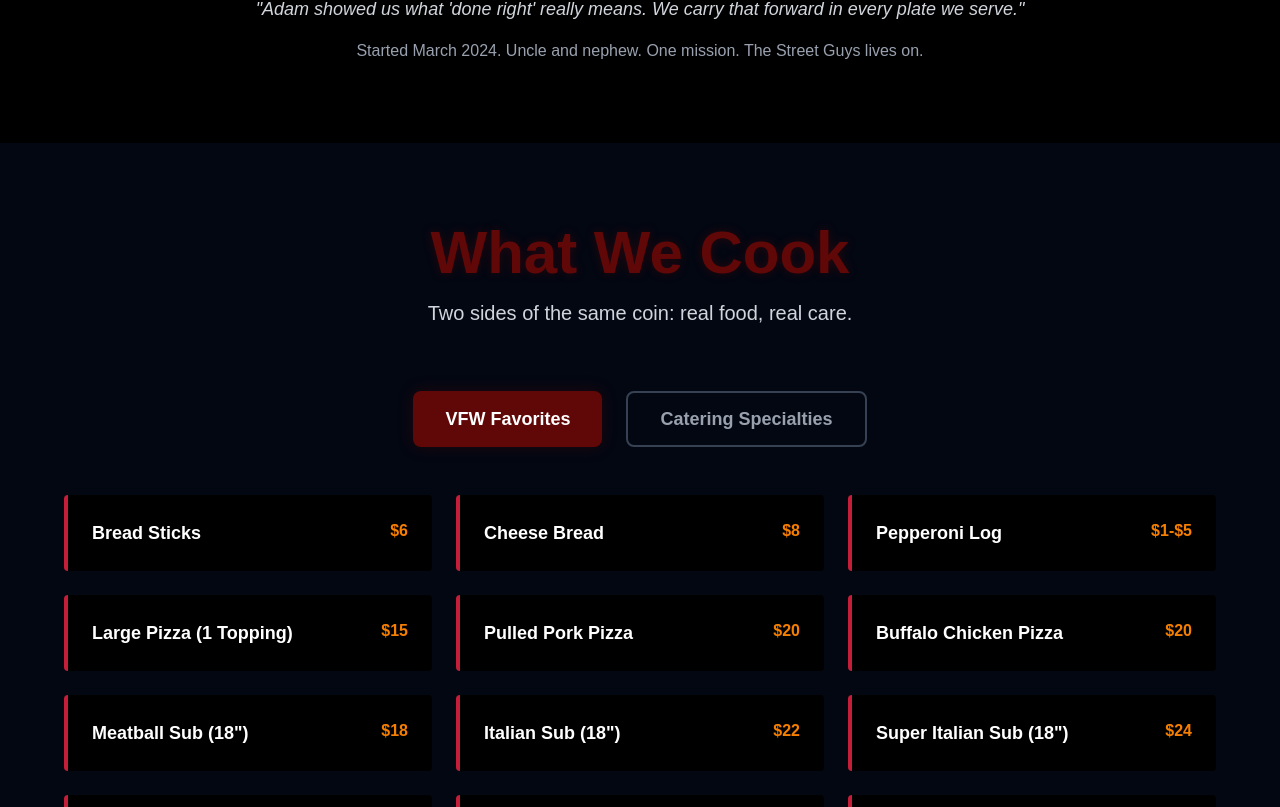
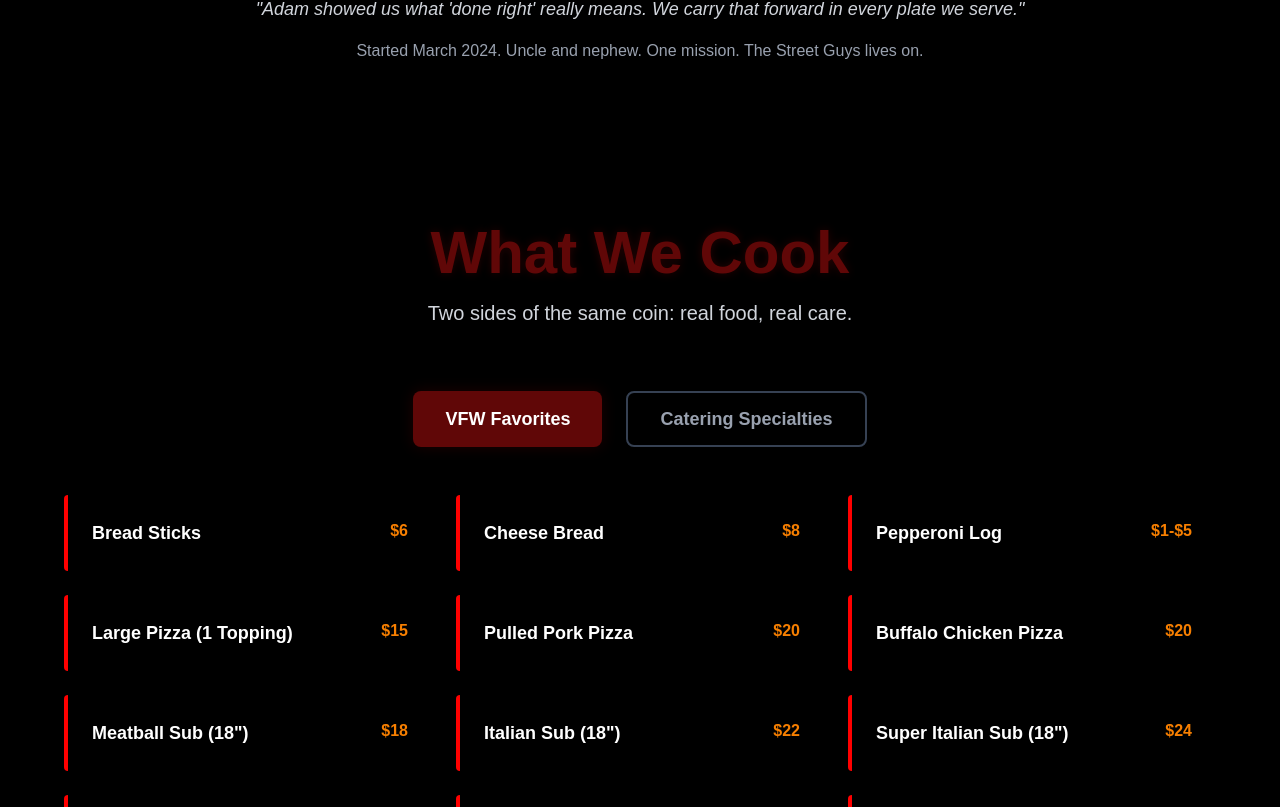
Before and after one commit to chrissyraine/the-street-guys, a Next.js app: page / in a window 1280 px wide. Shown: the part 1933-2740 px from the top of the page. Built offline with nearby package versions, Linux system fonts and the light colour scheme.

Commit message:
Make Menu section transparent and update red accent color to #FF0000

```diff
--- a/app/components/Menu.tsx
+++ b/app/components/Menu.tsx
@@ -55,7 +55,7 @@
   ];
 
   return (
-    <section className="w-full bg-gray-950 py-20 px-6">
+    <section className="w-full bg-transparent py-20 px-6">
       <div className="max-w-6xl mx-auto">
         {/* Section heading */}
         <div className="text-center mb-16">
@@ -96,7 +96,7 @@
           {(activeTab === "vfw" ? vfwMenu : cateringMenu).map((item) => (
             <div
               key={item.name}
-              className="bg-black border-l-4 border-[#C41E3A] p-6 rounded hover:border-[#F77F00] transition-colors"
+              className="bg-black border-l-4 border-[#FF0000] p-6 rounded hover:border-[#FF0000] transition-colors"
             >
               <div className="flex justify-between items-start gap-4">
                 <h3 className="text-lg font-bold text-white flex-1">{item.name}</h3>
```
